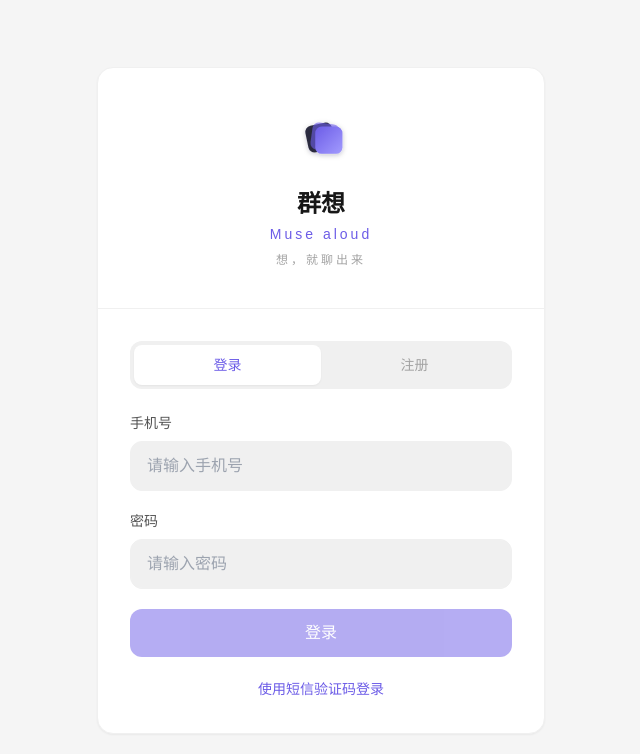
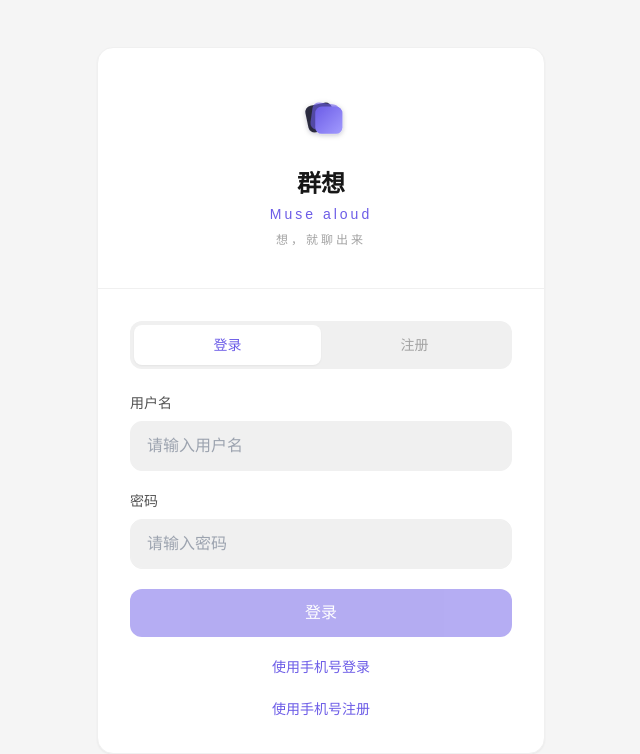
Before and after one commit to hxjyaohaohaode/QunThink, a React (Vite) app in the folder frontend/: page / in a window 1280 px wide. Shown: the top 754 px of the page, without its empty margins (319-959 px from the left). Built offline with nearby package versions, Linux system fonts and the light colour scheme; no server answers.

Commit message:
feat: 登录/注册页面增加用户名+密码方式，无需短信验证

```diff
--- a/frontend/src/components/Layout/LoginPage.tsx
+++ b/frontend/src/components/Layout/LoginPage.tsx
@@ -85,9 +85,12 @@ function AnimatedTitle({ text }: { text: string }) {
 }
 
 type AuthView = 'login' | 'register';
+type LoginMode = 'username' | 'phone';
 
 export function LoginPage({ onLoginSuccess }: LoginPageProps) {
   const [authView, setAuthView] = useState<AuthView>('login');
+  const [loginMode, setLoginMode] = useState<LoginMode>('username');
+  const [username, setUsername] = useState('');
   const [phone, setPhone] = useState('');
   const [password, setPassword] = useState('');
   const [confirmPassword, setConfirmPassword] = useState('');
@@ -99,6 +102,7 @@ export function LoginPage({ onLoginSuccess }: LoginPageProps) {
   const [countdown, setCountdown] = useState(0);
   const [sendingCode, setSendingCode] = useState(false);
   const [useSmsLogin, setUseSmsLogin] = useState(false);
+  const [registerMode, setRegisterMode] = useState<'username' | 'phone'>('username');
   const countdownRef = useRef<ReturnType<typeof setInterval> | null>(null);
   const { showToast, Toast } = useToast();
 
@@ -182,6 +186,30 @@ export function LoginPage({ onLoginSuccess }: LoginPageProps) {
     e.preventDefault();
     setError(null);
 
+    if (loginMode === 'username') {
+      if (!username) {
+        setError('请输入用户名');
+        showToast({ message: '请输入用户名', type: 'error' });
+        return;
+      }
+      if (!password) {
+        setError('请输入密码');
+        showToast({ message: '请输入密码', type: 'error' });
+        return;
+      }
+      setLoading(true);
+      try {
+        await api.login(username, password);
+        await completeAuthFlow('登录成功！');
+      } catch (err: any) {
+        const errorMsg = err?.response?.data?.error || err?.message || '登录失败';
+        setError(errorMsg);
+        showToast({ message: errorMsg, type: 'error' });
+        setLoading(false);
+      }
+      return;
+    }
+
     const phoneError = validatePhone(phone);
     if (phoneError) {
       setError(phoneError);
@@ -226,6 +254,36 @@ export function LoginPage({ onLoginSuccess }: LoginPageProps) {
     e.preventDefault();
     setError(null);
 
+    if (registerMode === 'username') {
+      if (!username || username.length < 3) {
+        setError('用户名至少需要3个字符');
+        showToast({ message: '用户名至少需要3个字符', type: 'error' });
+        return;
+      }
+      const passwordError = validatePassword(password);
+      if (passwordError) {
+        setError(passwordError);
+        showToast({ message: passwordError, type: 'error' });
+        return;
+      }
+      if (password !== confirmPassword) {
+        setError('两次输入的密码不一致');
+        showToast({ message: '两次输入的密码不一致', type: 'error' });
+        return;
+      }
+      setLoading(true);
+      try {
+        await api.register(username, password, nickname || undefined);
+        await completeAuthFlow('注册成功！');
+      } catch (err: any) {
+        const errorMsg = err?.response?.data?.error || err?.message || '注册失败';
+        setError(errorMsg);
+        showToast({ message: errorMsg, type: 'error' });
+        setLoading(false);
+      }
+      return;
+    }
+
     const phoneError = validatePhone(phone);
     if (phoneError) {
       setError(phoneError);
@@ -267,9 +325,11 @@ export function LoginPage({ onLoginSuccess }: LoginPageProps) {
   const isSubmitDisabled = () => {
     if (loading || success) return true;
     if (authView === 'login') {
+      if (loginMode === 'username') return !username || !password;
       if (useSmsLogin) return !phone || !smsCode;
       return !phone || !password;
     }
+    if (registerMode === 'username') return !username || !password || !confirmPassword;
     return !phone || !password || !confirmPassword || !smsCode;
   };
 
@@ -277,6 +337,8 @@ export function LoginPage({ onLoginSuccess }: LoginPageProps) {
     setAuthView(view);
     setError(null);
     setUseSmsLogin(false);
+    if (view === 'login') setLoginMode('username');
+    if (view === 'register') setRegisterMode('username');
   };
 
   return (
@@ -381,6 +443,36 @@ export function LoginPage({ onLoginSuccess }: LoginPageProps) {
                   className="space-y-5"
                   onSubmit={handleLoginSubmit}
                 >
+                  {loginMode === 'username' ? (
+                    <>
+                      <motion.div custom={1} variants={formElementVariants} initial="hidden" animate="visible">
+                        <label className="block text-sm font-medium text-text-secondary mb-2">用户名</label>
+                        <input
+                          type="text"
+                          value={username}
+                          onChange={(e) => setUsername(e.target.value)}
+                          required
+                          className="w-full px-4 py-3 border border-border-subtle rounded-xl focus:outline-none focus:ring-2 focus:ring-accent/20 focus:border-accent bg-bg-surface2 text-text-primary"
+                          placeholder="请输入用户名"
+                          autoComplete="username"
+                        />
+                      </motion.div>
+
+                      <motion.div custom={2} variants={formElementVariants} initial="hidden" animate="visible">
+                        <label className="block text-sm font-medium text-text-secondary mb-2">密码</label>
+                        <input
+                          type="password"
+                          value={password}
+                          onChange={(e) => setPassword(e.target.value)}
+                          required
+                          className="w-full px-4 py-3 border border-border-subtle rounded-xl focus:outline-none focus:ring-2 focus:ring-accent/20 focus:border-accent bg-bg-surface2 text-text-primary"
+                          placeholder="请输入密码"
+                          autoComplete="current-password"
+                        />
+                      </motion.div>
+                    </>
+                  ) : (
+                    <>
                       <motion.div custom={1} variants={formElementVariants} initial="hidden" animate="visible">
                         <label className="block text-sm font-medium text-text-secondary mb-2">手机号</label>
                         <input
@@ -451,6 +543,8 @@ export function LoginPage({ onLoginSuccess }: LoginPageProps) {
                       </motion.div>
                     )}
                   </AnimatePresence>
+                    </>
+                  )}
 
                   <AnimatePresence>
                     {error && (
@@ -528,16 +622,42 @@ export function LoginPage({ onLoginSuccess }: LoginPageProps) {
                     </button>
                   </motion.div>
 
-                  <motion.div custom={4} variants={formElementVariants} initial="hidden" animate="visible" className="text-center">
+                  <motion.div custom={4} variants={formElementVariants} initial="hidden" animate="visible" className="text-center space-y-2">
+                    {loginMode === 'phone' && (
                       <button
                         type="button"
                         onClick={() => {
                           setUseSmsLogin(prev => !prev);
                           setError(null);
                         }}
+                        className="text-sm text-accent hover:underline block w-full"
+                      >
+                        {useSmsLogin ? '使用密码登录' : '使用短信验证码登录'}
+                      </button>
+                    )}
+                    <button
+                      type="button"
+                      onClick={() => {
+                        setLoginMode(prev => prev === 'username' ? 'phone' : 'username');
+                        setError(null);
+                        setUseSmsLogin(false);
+                      }}
+                      className="text-sm text-accent hover:underline block w-full"
+                    >
+                      {loginMode === 'username' ? '使用手机号登录' : '使用用户名登录'}
+                    </button>
+                  </motion.div>
+
+                  <motion.div custom={7} variants={formElementVariants} initial="hidden" animate="visible" className="text-center">
+                    <button
+                      type="button"
+                      onClick={() => {
+                        setRegisterMode(prev => prev === 'username' ? 'phone' : 'username');
+                        setError(null);
+                      }}
                       className="text-sm text-accent hover:underline"
                     >
-                      {useSmsLogin ? '使用密码登录' : '使用短信验证码登录'}
+                      {registerMode === 'username' ? '使用手机号注册' : '使用用户名注册'}
                     </button>
                   </motion.div>
                 </motion.form>
@@ -551,6 +671,63 @@ export function LoginPage({ onLoginSuccess }: LoginPageProps) {
                   className="space-y-5"
                   onSubmit={handleRegisterSubmit}
                 >
+                  {registerMode === 'username' ? (
+                    <>
+                      <motion.div custom={1} variants={formElementVariants} initial="hidden" animate="visible">
+                        <label className="block text-sm font-medium text-text-secondary mb-2">用户名</label>
+                        <input
+                          type="text"
+                          value={username}
+                          onChange={(e) => setUsername(e.target.value)}
+                          required
+                          className="w-full px-4 py-3 border border-border-subtle rounded-xl focus:outline-none focus:ring-2 focus:ring-accent/20 focus:border-accent bg-bg-surface2 text-text-primary"
+                          placeholder="至少3个字符"
+                          autoComplete="username"
+                        />
+                      </motion.div>
+
+                      <motion.div custom={2} variants={formElementVariants} initial="hidden" animate="visible">
+                        <label className="block text-sm font-medium text-text-secondary mb-2">密码</label>
+                        <input
+                          type="password"
+                          value={password}
+                          onChange={(e) => setPassword(e.target.value)}
+                          required
+                          minLength={8}
+                          className="w-full px-4 py-3 border border-border-subtle rounded-xl focus:outline-none focus:ring-2 focus:ring-accent/20 focus:border-accent bg-bg-surface2 text-text-primary"
+                          placeholder="至少8位，需包含大小写字母和数字"
+                          autoComplete="new-password"
+                        />
+                      </motion.div>
+
+                      <motion.div custom={3} variants={formElementVariants} initial="hidden" animate="visible">
+                        <label className="block text-sm font-medium text-text-secondary mb-2">确认密码</label>
+                        <input
+                          type="password"
+                          value={confirmPassword}
+                          onChange={(e) => setConfirmPassword(e.target.value)}
+                          required
+                          minLength={8}
+                          className="w-full px-4 py-3 border border-border-subtle rounded-xl focus:outline-none focus:ring-2 focus:ring-accent/20 focus:border-accent bg-bg-surface2 text-text-primary"
+                          placeholder="请再次输入密码"
+                          autoComplete="new-password"
+                        />
+                      </motion.div>
+
+                      <motion.div custom={4} variants={formElementVariants} initial="hidden" animate="visible">
+                        <label className="block text-sm font-medium text-text-secondary mb-2">昵称（可选）</label>
+                        <input
+                          type="text"
+                          value={nickname}
+                          onChange={(e) => setNickname(e.target.value)}
+                          className="w-full px-4 py-3 border border-border-subtle rounded-xl focus:outline-none focus:ring-2 focus:ring-accent/20 focus:border-accent bg-bg-surface2 text-text-primary"
+                          placeholder="请输入昵称"
+                          autoComplete="nickname"
+                        />
+                      </motion.div>
+                    </>
+                  ) : (
+                    <>
                       <motion.div custom={1} variants={formElementVariants} initial="hidden" animate="visible">
                         <label className="block text-sm font-medium text-text-secondary mb-2">手机号</label>
                         <input
@@ -629,6 +806,8 @@ export function LoginPage({ onLoginSuccess }: LoginPageProps) {
                           </button>
                         </div>
                       </motion.div>
+                    </>
+                  )}
 
                   <AnimatePresence>
                     {error && (
```
Lines whose indentation alone changed are shown as unchanged.
